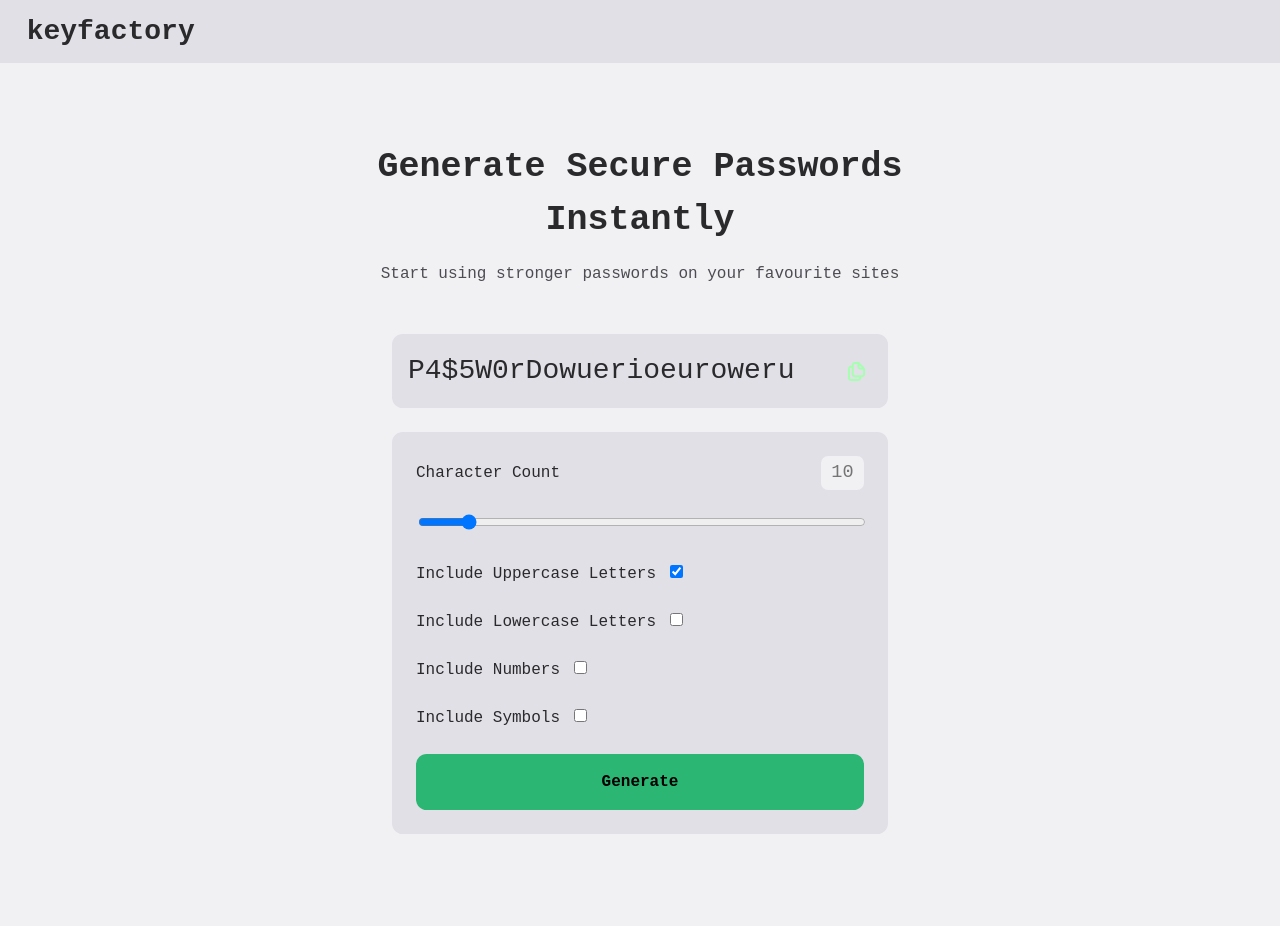
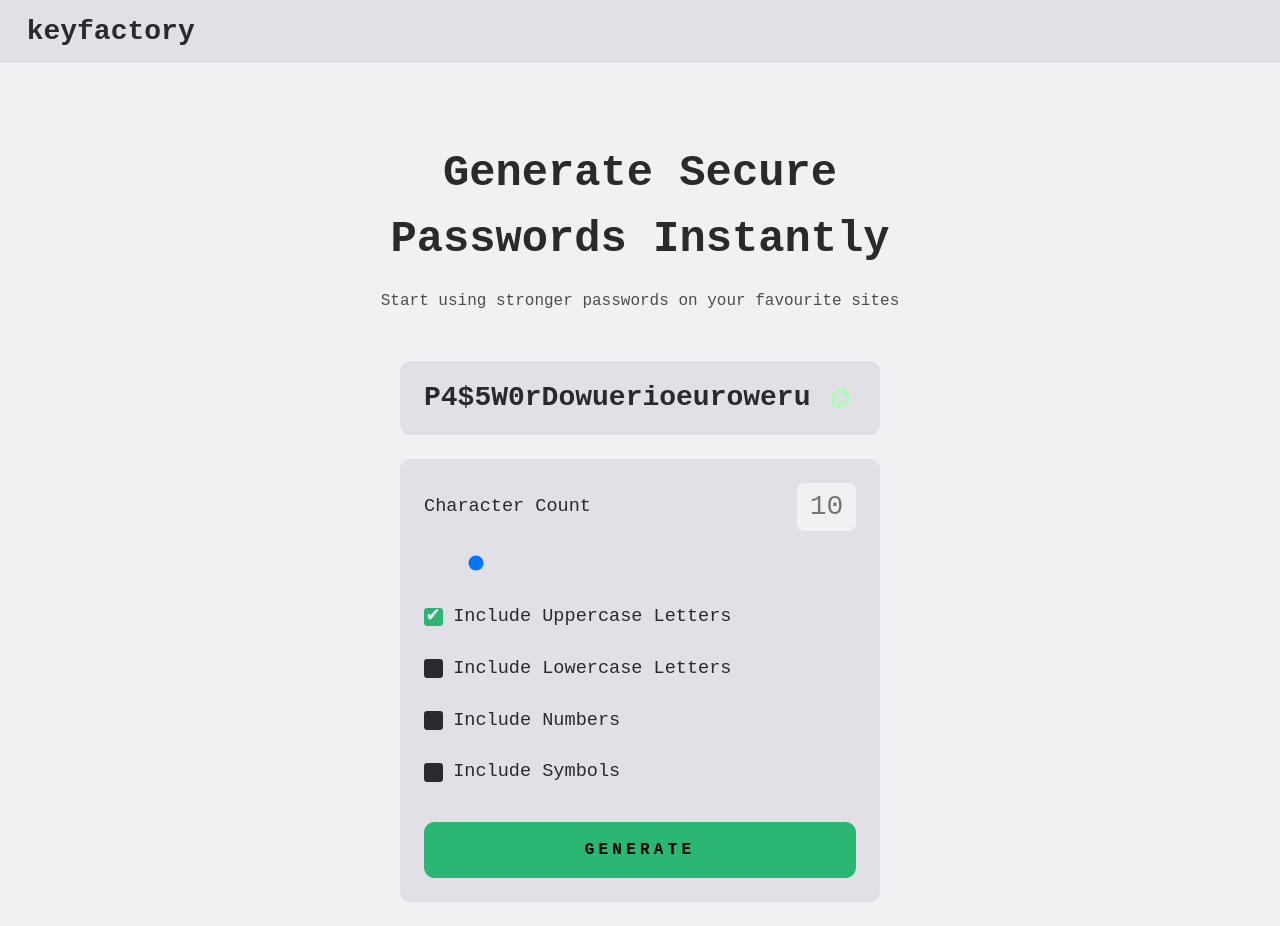
Before and after one commit to r0mankeys/keyfactory, a website: page src/index.html in a window 1280 px wide. Both pictures are taken after a click on the checkbox "Include Uppercase Letters". Before the commit the page ends 858 px from the top, so only its background shows below. Drawn offline with Linux system fonts and the light colour scheme; files whose address does not match are found by name; a web font is replaced by a local one.

Commit message:
Finish styling app MPV

```diff
--- a/src/css/style.css
+++ b/src/css/style.css
@@ -55,7 +55,7 @@ section.hero {
 }
 
 h1.hero-title {
-	font-size: var(--text-size2);
+	font-size: var(--text-size3);
 	text-align: center;
 }
 
@@ -65,17 +65,19 @@ p.hero-subtext {
 }
 
 main.password-generator {
-	inline-size: calc(15rem + 20vw);
+	inline-size: clamp(15rem, calc(15rem + 20vw), 30rem);
 }
 
 div.password-container {
 	display: flex;
 	background-color: var(--primary-bg-color);
 	justify-content: space-between;
+	padding-inline: var(--space1);
 }
 
 p#password-field {
 	font-size: var(--text-size1);
+	font-weight: 700;
 	flex-grow: 0;
 	flex-shrink: 1;
 	padding-inline-end: 0;
@@ -110,11 +112,15 @@ div.character-count-label-manual {
 	align-items: center;
 }
 
+div.character-count-label-manual > label {
+	font-size: var(--text-size-0);
+}
+
 input#passwordCharacterCountManual {
 	text-align: center;
 	background-color: var(--main-bg-color);
-	inline-size: calc(var(--text-size2) + .5rem);
-	font-size: var(--text-size-0);
+	inline-size: calc(var(--text-size2) + 1.5rem);
+	font-size: var(--text-size1);
 	padding: var(--space-4);
 	color: var(--primary-green);
 	border: none;
@@ -126,9 +132,33 @@ input:focus {
 }
 
 input#passwordCharacterCount {
+	--webkit-appearance: none;
+	appearance: none;
+	background: none;
 	margin-block-start: var(--space1);
 	inline-size: 100%;
 }
+
+input#passwordCharacterCount::-webkit-slider-thumb,
+input#passwordCharacterCount::-moz-range-thumb {
+	--webkit-appearance: none;
+	appearance: none;
+	background-color: var(--text-primary-color);
+	border: none;
+	inline-size: var(--text-size1);
+	block-size: var(--text-size1);
+	border-radius: 50%;
+	cursor: pointer;
+}
+
+input#passwordCharacterCount::-webkit-slider-runnable-track,
+input#passwordCharacterCount::-moz-range-track {
+	--webkit-appearance: none;
+	appearance: none;
+	background-color: var(--primary-green);
+	height: 4px;
+}
+
 
 input[type="range"] {
 	outline: none;
@@ -139,13 +169,49 @@ input[type="checkbox"] {
 	outline: none;
 }
 
+div.password-option {
+	display: flex;
+	align-items: center;
+}
+
+div.password-option > input {
+	--webkit-appearance: none;
+	display: flex;
+	justify-content: center;
+	align-items: center;
+	appearance: none;
+	margin-inline-end: var(--space-1);
+	margin-inline-start: 0;
+	background-color: var(--text-primary-color);
+	width: var(--text-size-0);
+	height: var(--text-size-0);
+	border-radius: var(--space-4);
+}
+
+div.password-option > input:checked {
+	background-color: var(--primary-green);
+}
+
+div.password-option > input:checked::before {
+	content: "✔";
+	color: var(--main-bg-color);
+	font-size: var(--text-size-0);
+}
+
+div.password-option > label {
+	font-size: var(--text-size-0);
+}
+
 button#form-submit {
 	font-weight: 700;
 	background-color: var(--primary-green);
 	border: none;
 	cursor: pointer;
+	margin-block-start: var(--space2);
+	text-transform: uppercase;
+	letter-spacing: 0.5ex;
 }
 
-button#form-submit:hover {
-	background-color: var(--accent-green);
+button#form-submit:active {
+	outline: var(--accent-green) solid 3px;
 }
--- a/src/index.html
+++ b/src/index.html
@@ -38,27 +38,27 @@
 					<div class="character-count-container">
 						<div class="character-count-label-manual">
 							<label for="password-character-count">Character Count</label>
-							<input type="number" name="password-character-count" placeholder="10" id="passwordCharacterCountManual"/>
+							<input type="number" name="password-character-count" min="4" max="64" placeholder="10" id="passwordCharacterCountManual"/>
 						</div>
 						<input type="range" min="4" max="64" value="10" name="password-character-count" id="passwordCharacterCount"/>
 					</div>
 					</div>
 					<div class="password-options stack-normal">
 						<div class="password-option">
+							<input type="checkbox" name="uppercase" id="uppercase" />
 							<label for="uppercase">Include Uppercase Letters</label>
-							<input type="checkbox" name="uppercase" id="uppercase" />
 						</div>
 						<div class="password-option">
+							<input type="checkbox" name="lowercase" id="lowercase" />
 							<label for="lowercase">Include Lowercase Letters</label>
-							<input type="checkbox" name="lowercase" id="lowercase" />
 						</div>
 						<div class="password-option">
+							<input type="checkbox" name="numbers" id="numbers" />
 							<label for="numbers">Include Numbers</label>
-							<input type="checkbox" name="numbers" id="numbers" />
 						</div>
 						<div class="password-option">
+							<input type="checkbox" name="symbols" id="symbols" />
 							<label for="symbols">Include Symbols</label>
-							<input type="checkbox" name="symbols" id="symbols" />
 						</div>
 					</div>
 					<button class="box-small" type="submit" id="form-submit">Generate</button>
```
